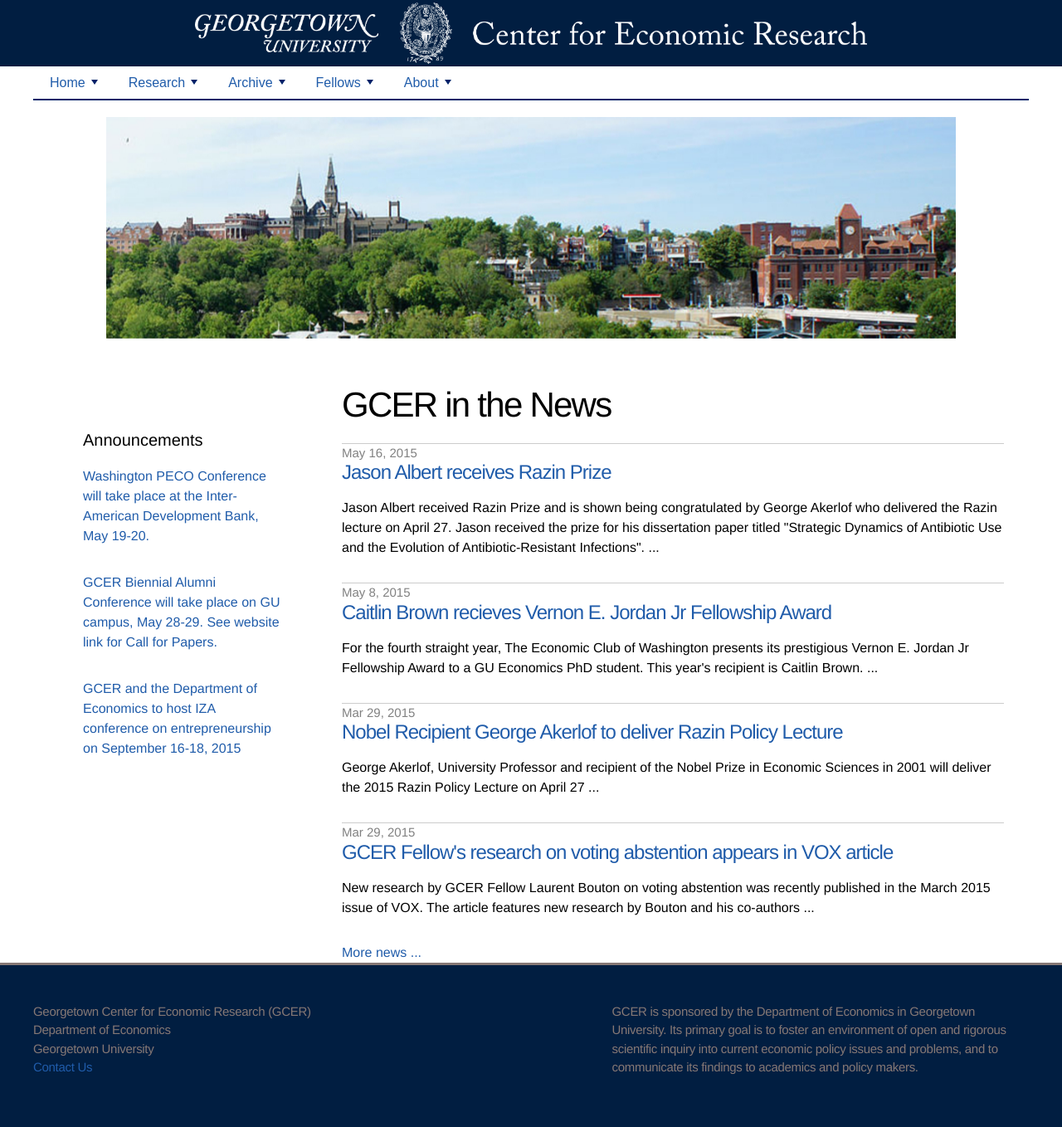
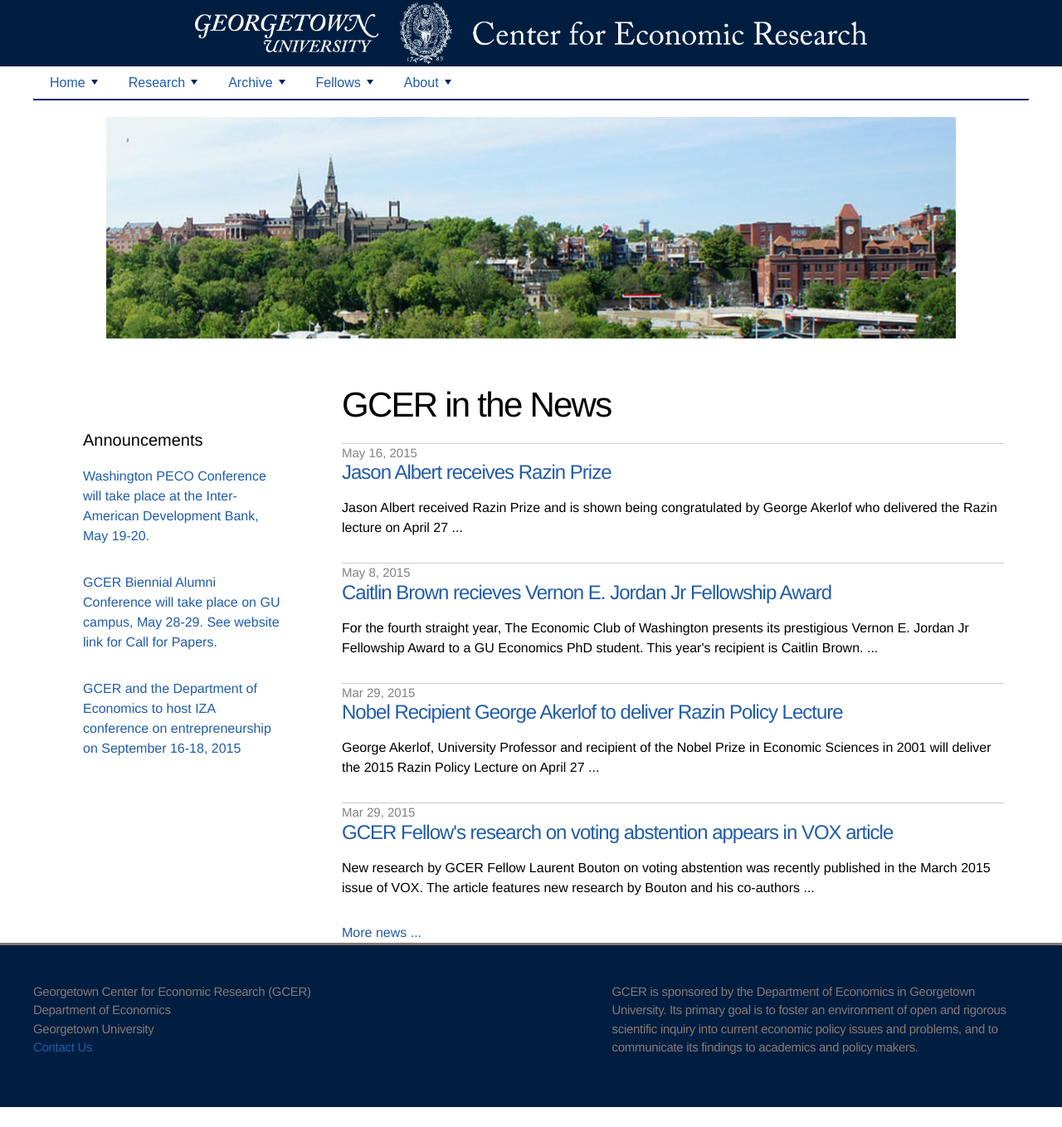
Before and after one commit to georgetown-econ/gcer, a Jekyll site: the page built from index.html, in a window 1280 px wide. Shown: the whole page at 83% size. Built offline with Jekyll 4.4.1, drawn with Linux system fonts in a browser that asks for light colours; after the commit the page ends 1334 px from its top, so only the background shows below that.

Commit message:
shorten the blurb shown in the newest post

```diff
--- a/_posts/2015-05-13-albert-razin-prize-blurb.html
+++ b/_posts/2015-05-13-albert-razin-prize-blurb.html
@@ -5,4 +5,4 @@
 ---
 
 <img style="float: right; width: 154px; height: 200px; border: 1px; margin: 10px;" src="{{ site.baseurl }}/assets/images/albert-razin.jpg" />
-<p> <a href="https://sites.google.com/site/jasonlalbert/home">Jason Albert</a> received Razin Prize and is shown being congratulated by George Akerlof who delivered the Razin lecture on April 27. Jason received the prize for his dissertation paper titled "Strategic Dynamics of Antibiotic Use and the Evolution of Antibiotic-Resistant Infections". </p>
+<p> <a href="https://sites.google.com/site/jasonlalbert/home">Jason Albert</a> received Razin Prize and is shown being congratulated by George Akerlof who delivered the Razin lecture on April 27@@@. Jason received the prize for his dissertation paper titled "Strategic Dynamics of Antibiotic Use and the Evolution of Antibiotic-Resistant Infections". </p>
```
